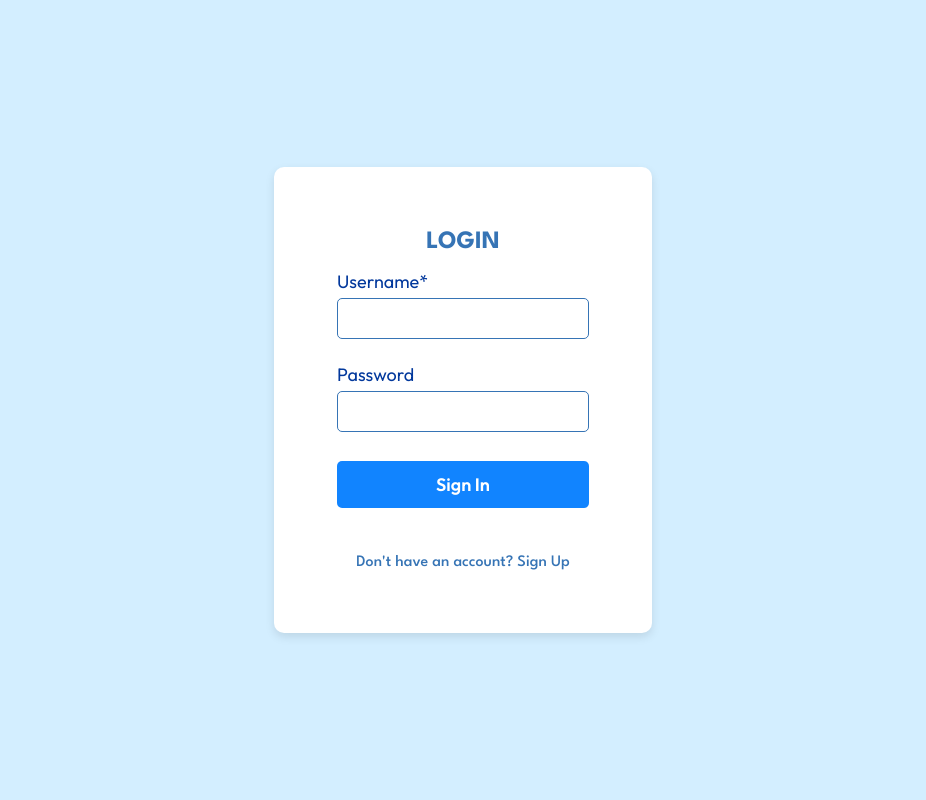
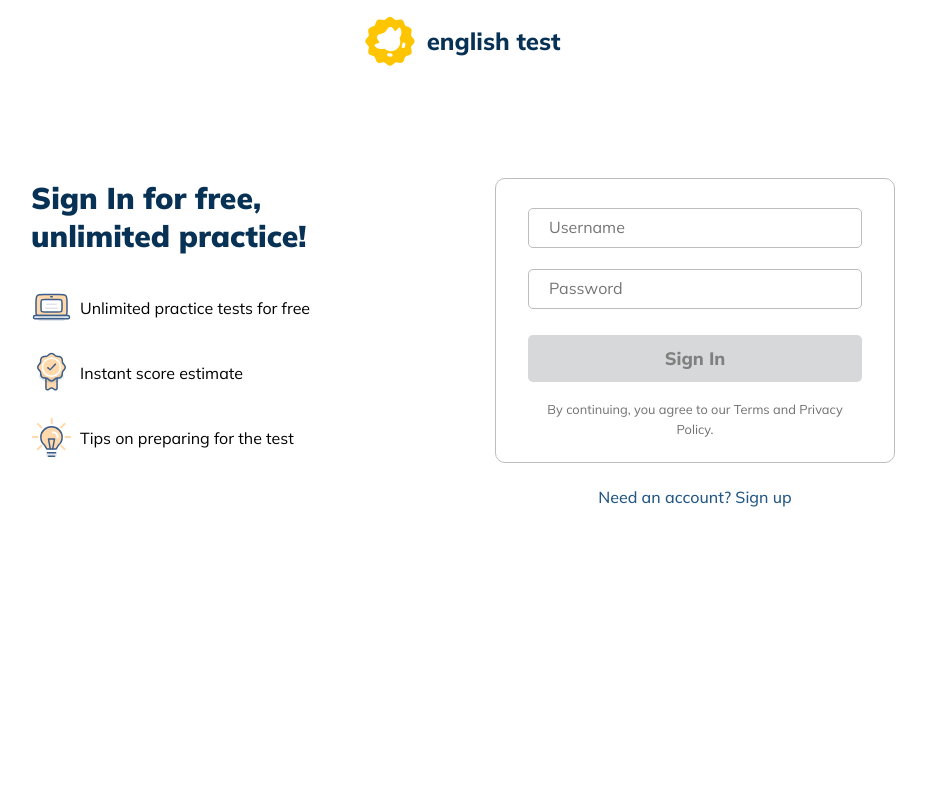
Before and after one commit to mahmudulashev/English-Quiz, a Flask app: template templates/login.html in a window 1280 px wide. Shown: the whole page, without its empty margins (177-1103 px from the left). Run offline with Flask 3, Linux system fonts and the light colour scheme; the template is opened without the code that fills it, so the values that code supplies are empty.

Commit message:
Add registration and login templates, update index links, and remove unused database code

```diff
--- a/app.py
+++ b/app.py
@@ -1,130 +1,16 @@
 from flask import Flask, render_template, request, redirect, session
 import sqlite3
-import uuid
-import datetime
-import os
+
 
 app = Flask(__name__)
 app.secret_key = "supersecretkey"
-app.config["UPLOAD_FOLDER"] = "static/uploads"
-
 
 # Home
-
-
 @app.route("/")
 def home():
     return render_template("index.html")
 
 
-#Register
-
-
-@app.route("/register", methods=["GET", "POST"])
-def register():
-    error = ''
-    if request.method == "POST":
-        username = request.form["username"]
-        password = request.form["password"]
-        first_name = request.form["first_name"]
-        last_name = request.form["last_name"]
-
-        ulanish = sqlite3.connect("users.db")
-        cursor = ulanish.cursor()
-        cursor.execute("SELECT id FROM users WHERE username = ?", (username,))
-        existing_user = cursor.fetchone()
-
-        if existing_user:
-            error = "Kechirasiz, bu username band."
-        else:
-            cursor.execute("INSERT INTO users (username, password, first_name, last_name) VALUES (?, ?, ?, ?)",
-                           (username, password, first_name, last_name))
-            ulanish.commit()
-            cursor.execute("SELECT id, username FROM users WHERE username = ?", (username,))
-            user = cursor.fetchone()
-            session["user_id"] = user[0]
-            session["username"] = user[1]
-            return redirect("/products")
-
-        ulanish.close()
-
-    return render_template("register.html", error=error)
-
-
-#Login
-
-
-@app.route("/login", methods=["GET", "POST"])
-def login():
-    error = ''
-
-    if request.method == "POST":
-        username = request.form["username"]
-        password = request.form["password"]
-
-        ulanish = sqlite3.connect("users.db")
-        cursor = ulanish.cursor()
-        cursor.execute("SELECT id, username FROM users WHERE username = ? AND password = ?", (username, password))
-        user = cursor.fetchone()
-        ulanish.close()
-
-        if user:
-            session["user_id"] = user[0]
-            session["username"] = user[1]
-            return redirect("/products")
-        else:
-            error = "Login yoki parol noto‘g‘ri!"
-
-    return render_template("login.html", error=error)
-
-
-#Logout
-
-
-@app.route("/logout")
-def logout():
-    session.pop("user_id", None)
-    session.pop("username", None)
-    return redirect("/")
-
-
-
-
-
-
-
-# Akkount
-
-
-@app.route("/account")
-def account():
-    if "user_id" not in session:
-        return redirect("/login")
-
-    ulanish = sqlite3.connect("users.db")
-    cursor = ulanish.cursor()
-    cursor.execute("SELECT first_name, last_name FROM users WHERE id = ?",
-                   (session["user_id"],))
-    user_info = cursor.fetchone()
-    cursor.execute("SELECT id, product_name, image_path FROM products WHERE user_id = ?",
-                   (session["user_id"],))
-    user_products = cursor.fetchall()
-    ulanish.close()
-
-    return render_template(
-        "account.html",
-        first_name=user_info[0]
-        if user_info
-        else "",
-        last_name=user_info[1]
-        if user_info
-        else "",
-        products=user_products
-    )
-
-
 
 if __name__ == "__main__":
-    if not os.path.exists(app.config["UPLOAD_FOLDER"]):
-        os.makedirs(app.config["UPLOAD_FOLDER"])
     app.run(host="0.0.0.0", port=5000)
--- a/static/login_style.css
+++ b/static/login_style.css
@@ -5,33 +5,91 @@
 }
 
 body {
-    background: rgb(211, 238, 255);
+    background-color: rgb(255, 255, 255);
+
+    font-family: "Mulish", sans-serif;
     display: flex;
-    height: 100vh;
-    justify-content: center;
-    align-items: center;
-    padding: 10px;
+    flex-direction: column;
 }
 
+.logo {
+    display: flex;
+    align-items: center;
+    gap: 0.7rem;
+    align-self: center;
+    margin-top: 1rem;
+
+
+}
+
+.logo > h2 {
+    color: #073255;
+    font-weight: 800;
+}
+
+.logo > img {
+    width: 50px;
+    height: 50px;
+}
+
+
 main {
-    width: 30%;
-    max-width: 400px;
-    min-width: 300px;
-    height: auto;
-    background: white;
+    display: flex;
+    justify-content: center;
+    margin-top: 4rem;
+    gap: 4rem;
+}
+
+li {
+    list-style: none;
+    display: flex;
+    align-items: center;
+    gap: 0.5rem;
+}
+
+.left {
+    width: 25rem;
     display: flex;
     flex-direction: column;
     justify-content: center;
+    gap: 2rem;
+}
+
+ul {
+    display: flex;
+    flex-direction: column;
+    gap: 1.5rem;
+}
+
+.left > h2 {
+    color: #073255;
+    font-weight: 900;
+    font-size: 30px;
+}
+
+.right {
+    display: flex;
+    justify-content: center;
     align-items: center;
-    padding: 5%;
+    flex-direction: column;
+    margin-top: 3rem;
+}
+
+.right-wrapper {
+    flex-direction: column;
+    justify-content: center;
+    align-items: center;
     border-radius: 10px;
-    box-shadow: 0px 4px 10px rgba(0, 0, 0, 0.1);
+    border: 1px solid rgb(188, 189, 190);
+    padding: 1.5rem 2rem;
+    width: 25rem;
+    margin-bottom: 1.5rem;
 }
 
 form {
     display: flex;
     flex-direction: column;
-    gap: 1.5rem;
+    gap: 1rem;
     width: 100%;
 }
 
@@ -41,35 +99,37 @@ span {
 }
 
 input {
-    padding: 10px;
+    padding: 10px 20px;
     border-radius: 5px;
     margin-top: 5px;
-    border: 1px solid #3674B5;
-    font-family: 'Trebuchet MS', sans-serif;
+    border: 1px solid rgb(188, 189, 190);
     font-size: 16px;
 }
 
-label {
-    font-family: "Outfit", serif;
-    color: #02389c;
-    font-size: 18px;
+input::placeholder {
+    font-family: "Mulish", sans-serif;
 }
 
+
+
 button {
-    margin-top: 5px;
+    margin-top: 10px;
     padding: 12px 0px;
     border-radius: 5px;
-    font-family: "Outfit", serif;
-    font-weight: 600;
+    font-weight: 800;
     border: none;
     color: white;
-    background: #1184ff;
+    background-color: rgba(205, 206, 207, 0.784);
     font-size: 18px;
     cursor: pointer;
+    color: gray;
+    margin-bottom: 1rem;
+    font-family: "Mulish", sans-serif;
 }
 
 button:hover {
-    background: #02389c;
+    background-color: #073255;
+    color: rgb(249, 211, 24);
 }
 
 h3 {
@@ -81,40 +141,32 @@ h3 {
     margin-bottom: 1rem;
 }
 
-a {
-    font-family: "League Spartan", serif;
-    font-weight: 500;
+.policy {
     text-decoration: none;
-    color: #3674B5;
     text-align: center;
-    margin-top: 15px;
+    font-size: 0.8rem;
+    color: rgb(113, 112, 112);
 }
 
-.error {
-    margin-top: 1rem;
-    font-size: 20px;
-    color: red;
-    font-family: "League Spartan", serif;
-    font-weight: 500;
+p {
     text-align: center;
 }
 
+.right > a {
+    text-decoration: none;
+    color: #245986;
+    font-weight: 500;
+    font-family: "Mulish", sans-serif;
+}
 
 
 @media (max-width: 768px) {
-    main {
-        width: 90%;
-        padding: 8%;
+
+    h3 {
+        font-size: 22px;
+        margin-bottom: 0;
     }
 
-    h3 {
-        margin-top: 0;
-        font-size: 22px;
-    }
-
-    label {
-        font-size: 16px;
-    }
 
     input {
         font-size: 14px;
@@ -125,6 +177,7 @@ a {
         font-size: 16px;
         padding: 10px;
     }
+
     .error {
         font-size: 12px;
     }
--- a/templates/index.html
+++ b/templates/index.html
@@ -31,7 +31,7 @@
                     <nav>
                         <a href="">Take Test</a>
                         <a href="">Account</a>
-                        <a href=""><button>Login</button></a>
+                        <a href="/login"><button>Login</button></a>
                     </nav>
 
             </div>
@@ -51,7 +51,7 @@
                         <li><img src="/static/images/tortburchak-check.svg" alt=""> A fraction of the cost of other tests</li>
                     </ul>
 
-                    <button>Practice Free</button>
+                  <a href="/">  <button>Practice Free</button></a>
                 </div>
 
                 <div class="hero-right">
--- a/templates/login.html
+++ b/templates/login.html
@@ -3,33 +3,52 @@
 <head>
     <meta charset="UTF-8">
     <meta name="viewport" content="width=device-width, initial-scale=1.0">
-    <title>Login</title>
+    <title> Login</title>
+    <link rel="preconnect" href="https://fonts.gstatic.com" crossorigin>
+    <link href="https://fonts.googleapis.com/css2?family=Lato:ital,wght@0,100;0,300;0,400;0,700;0,900;1,100;1,300;1,400;1,700;1,900&display=swap" rel="stylesheet">
     <link rel="preconnect" href="https://fonts.googleapis.com">
     <link rel="preconnect" href="https://fonts.gstatic.com" crossorigin>
-<link href="https://fonts.googleapis.com/css2?family=Outfit:wght@100..900&display=swap" rel="stylesheet">
+    <link href="https://fonts.googleapis.com/css2?family=Bebas+Neue&display=swap" rel="stylesheet">
     <link rel="preconnect" href="https://fonts.googleapis.com">
     <link rel="preconnect" href="https://fonts.gstatic.com" crossorigin>
-<link href="https://fonts.googleapis.com/css2?family=League+Spartan:wght@100..900&display=swap" rel="stylesheet">
+    <link href="https://fonts.googleapis.com/css2?family=Mulish:ital,wght@0,200..1000;1,200..1000&display=swap" rel="stylesheet">
     <link rel="stylesheet" href="/static/login_style.css">
 </head>
 <body>
+    <div class="logo">
+        <img src="/static/images/duo.svg" alt="">
+        <h2>english test</h2>
+    </div>
+
     <main>
-        <h3>LOGIN</h3>
-        <form action="/login" method="post">
-            <span>
-                <label for="username">Username*</label>
-                <input type="text" id="username" name="username">
-             </span>
-             <span>
-                <label for="password">Password</label>
-                <input type="password" id="password" name="password">
-            </span>
+        <div class="left">
+
+            <h2>Sign In for free, <br> unlimited practice!</h2>
+            <ul>
+                <li><img src="/static/images/kompyuter.svg" alt=""> Unlimited practice tests for free</li>
+                <li><img src="/static/images/yorliq.svg" alt=""> Instant score estimate</li>
+                <li><img src="/static/images/lampochka.svg" alt="">Tips on preparing for the test</li>
+            </ul>
+        </div>
+
+        <div class="right">
+            <div class="right-wrapper">
+                <form action="/register" method="POST">
+                        <input type="text" id="username" name="username" placeholder="Username" required>
+                        <input type="password" id="password" name="password" placeholder="Password" required>
+
                     <button type="submit">Sign In</button>
                 </form>
 
-        <h3 class="error">{{ error }}</h3>
+                <p> <a class="policy" href="">By continuing, you agree to our Terms and Privacy Policy.</a></p>
+            </div>
 
-    <a href="/register">Don't have an account? Sign Up</a>
+            <a href="/register"> Need an account? Sign up </a>
+
+        </div>
+
     </main>
+
+
 </body>
 </html>
```
Also changed, not shown: database.py (deleted, +0 -18 lines), static/register_style.css (+75 -18 lines), templates/register.html (+10 -4 lines), templates/test-cover.html (added, +11 -0 lines). Lines whose indentation alone changed are shown as unchanged.
